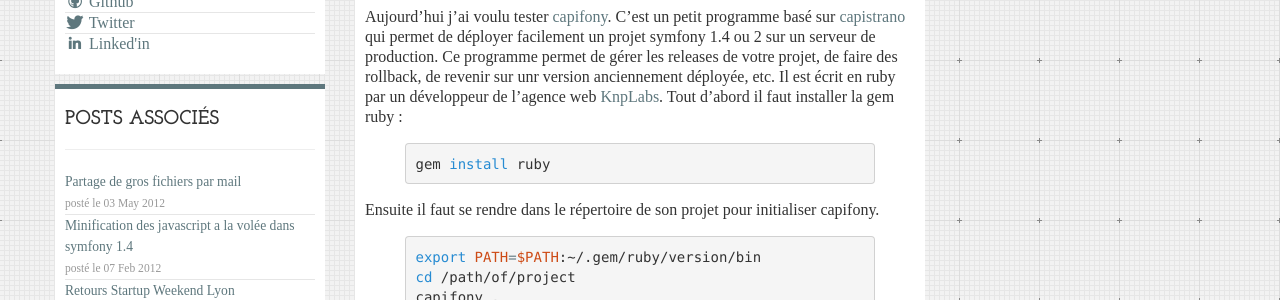
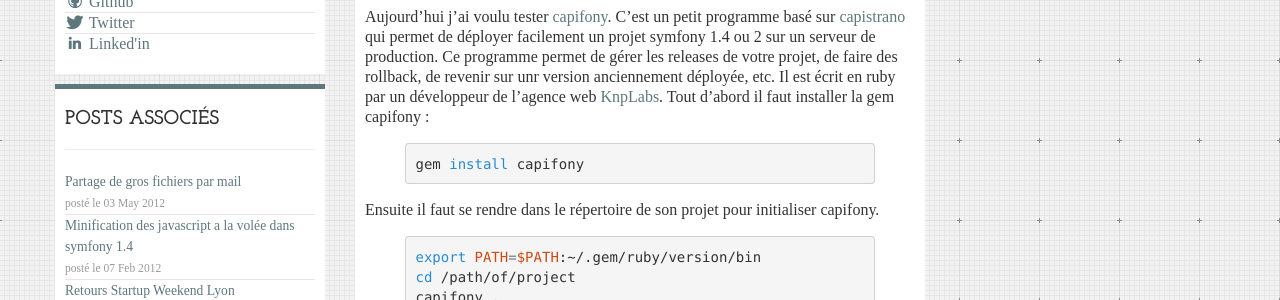
Before and after one commit to luxifer/luxifer.github.io, a Jekyll site: the page built from _posts/2012-04-25-deployer-un-projet-symfony-2-avec-capifony.md, in a window 1280 px wide and 900 px high. Shown: the part 420-720 px from the top of the window. Built offline with Jekyll 4.4.1, drawn with Linux system fonts in a browser that asks for light colours; some web fonts are replaced; Markdown is read by kramdown in place of the engine named in the settings; comment, search, counter and statistics services are not loaded.

Commit message:
correction posts

```diff
--- a/_posts/2012-04-25-deployer-un-projet-symfony-2-avec-capifony.md
+++ b/_posts/2012-04-25-deployer-un-projet-symfony-2-avec-capifony.md
@@ -27,10 +27,10 @@ Bonjour à tous!
 
 Aujourd'hui j'ai voulu tester [capifony](http://capifony.org/). C'est un petit programme basé sur [capistrano](https://github.com/capistrano/capistrano) qui permet de déployer facilement un projet symfony 1.4 ou 2 sur un serveur de production. Ce programme permet de gérer les releases de votre projet, de faire des rollback, de revenir sur unr version anciennement déployée, etc. Il est écrit en ruby par un développeur de l'agence web [KnpLabs](http://knplabs.fr/).
 <!--break-->
-Tout d'abord il faut installer la gem ruby :
+Tout d'abord il faut installer la gem capifony :
 
 {% highlight bash %}
-gem install ruby
+gem install capifony
 {% endhighlight %}
 
 Ensuite il faut se rendre dans le répertoire de son projet pour initialiser capifony.
```
